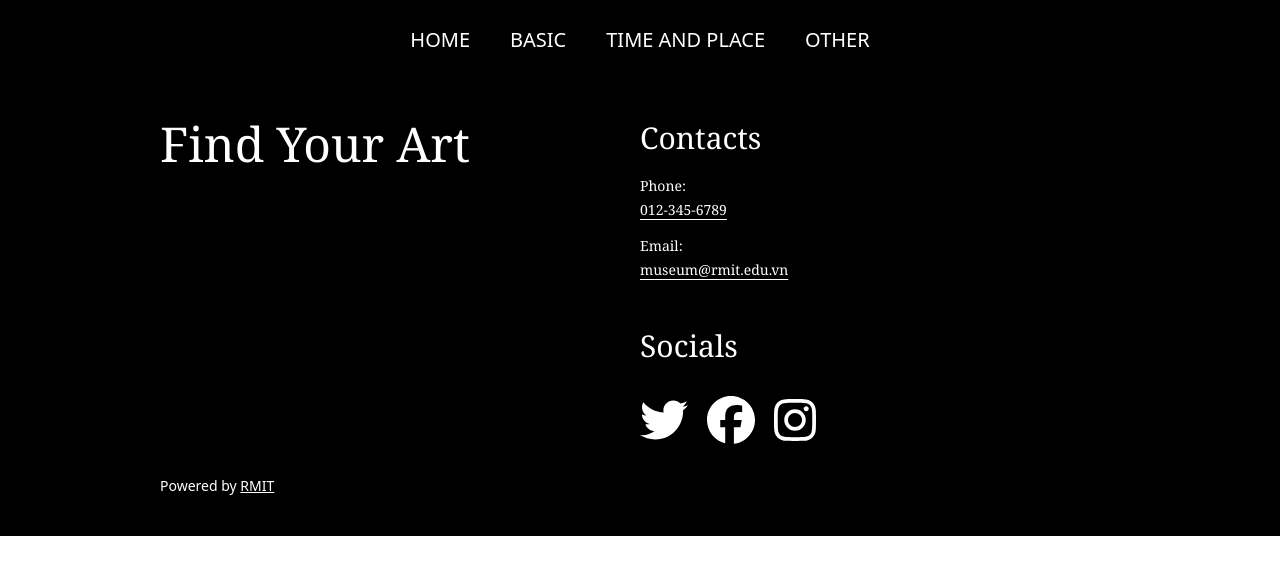
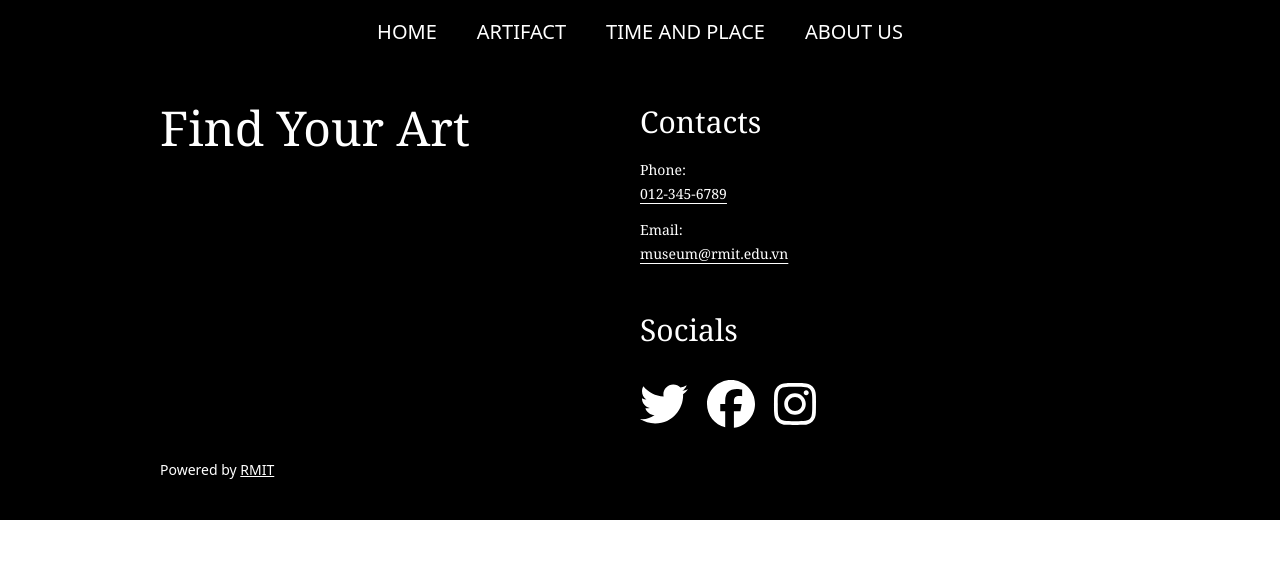
Before and after one commit to momoclouq/RMIT_UCD_MUSEUM, a React (Create React App) app: page / in a window 1280 px wide. Shown: the top 574 px of the page. Built offline with nearby package versions, Linux system fonts and the light colour scheme.

Commit message:
Update Navbar

```diff
--- a/src/components/Navbar/Navbar.jsx
+++ b/src/components/Navbar/Navbar.jsx
@@ -5,9 +5,9 @@ import { useState } from "react";
 
 const pages = [
     ["Home", "/RMIT_UCD_MUSEUM"],
-    ["Basic", "/RMIT_UCD_MUSEUM/basic"],
+    ["Artifact", "/RMIT_UCD_MUSEUM/basic"],
     ["Time and Place", "/RMIT_UCD_MUSEUM/basic"],
-    ["Other", "RMIT_UCD_MUSEUM/basic"],
+    ["About Us", "RMIT_UCD_MUSEUM/basic"],
 ];
 
 const Navbar = () => {
@@ -18,9 +18,9 @@ const Navbar = () => {
     };
 
     return (
-        <nav className="flex h-20 bg-black text-white justify-between lg:justify-center items-center">
+        <nav className="flex h-16 bg-black text-white justify-between md:justify-center lg:justify-center items-center">
             <div></div>
-            <ul className="hidden menu-list lg:flex lg:flex-row text-xl font-thin uppercase space-x-4">
+            <ul className="hidden menu-list lg:flex lg:flex-row md:flex md:flex-row text-xl font-thin uppercase space-x-4">
                 {pages.map(([title, url]) => (
                     <a
                         href={url}
@@ -34,7 +34,7 @@ const Navbar = () => {
                 onClick={() => {
                     showSideMenu();
                 }}
-                className="lg:hidden menu-button pr-8 "
+                className="lg:hidden md:hidden menu-button pr-8 "
             >
                 <FontAwesomeIcon
                     size="2x"
@@ -49,7 +49,7 @@ const Navbar = () => {
 
 const sideMenu = () => {
     return (
-        <div className="lg:hidden fixed w-full bg-black top-20 ">
+        <div className="lg:hidden md:hidden fixed w-full bg-black top-16 ">
             <ul className="menu-list flex flex-col text-xl font-thin uppercase pb-4">
                 {pages.map(([title, url]) => (
                     <li className="menu-list-item py-2 px-8 md:text-center text-right hover:underline hover:decoration-1 hover:underline-offset-8">
```
